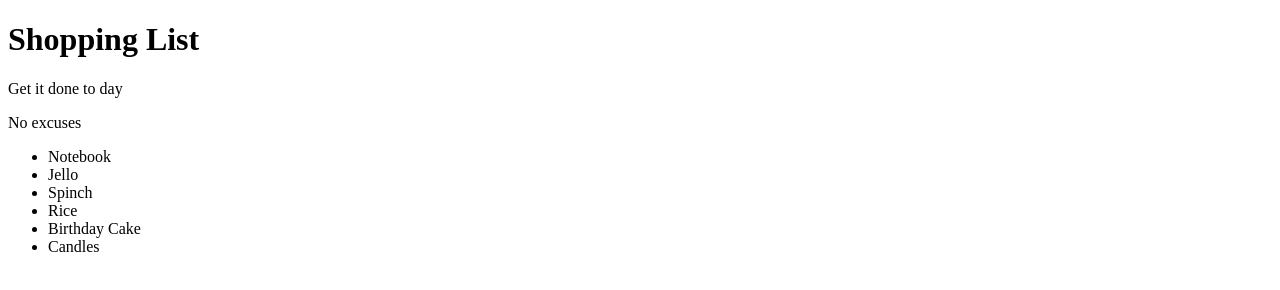
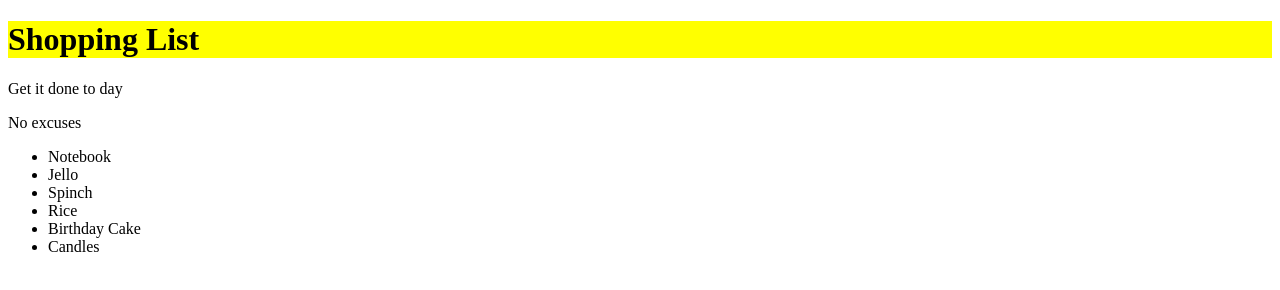
Before and after one commit to kanjamad/lean-DOM-Manipulation, a plain HTML site: page index.html in a window 1280 px wide. Drawn offline with Linux system fonts and the light colour scheme.

Commit message:
style background

```diff
--- /dev/null
+++ b/dom.js
@@ -0,0 +1,2 @@
+document.querySelector("li").setAttribute("random", "1000");
+document.querySelector("h1").style.background="yellow";
--- a/index.html
+++ b/index.html
@@ -17,5 +17,8 @@
         <li>Candles</li>
     </ul>
 
+
+    <!-- This is the javaScript-->
+  <script type='text/javascript' src='dom.js'> </script>
 </body>
 </html>
```
